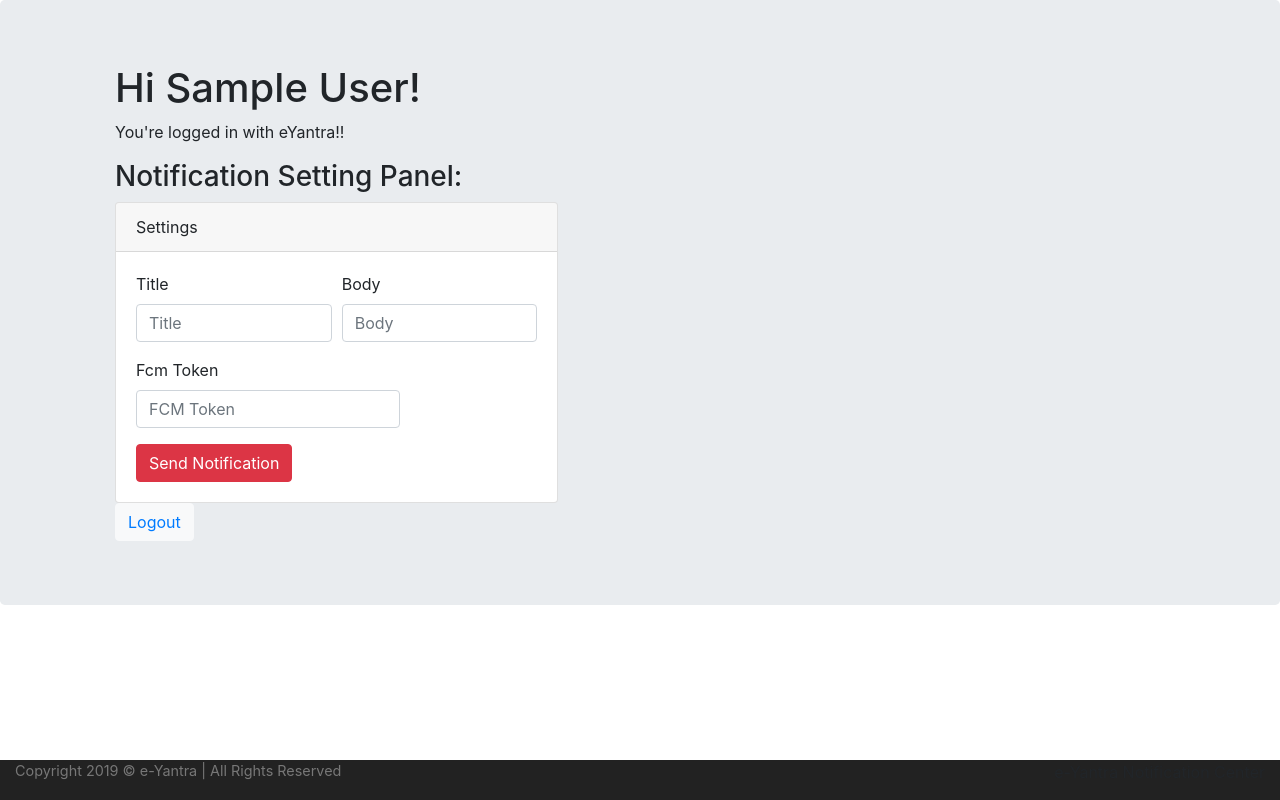
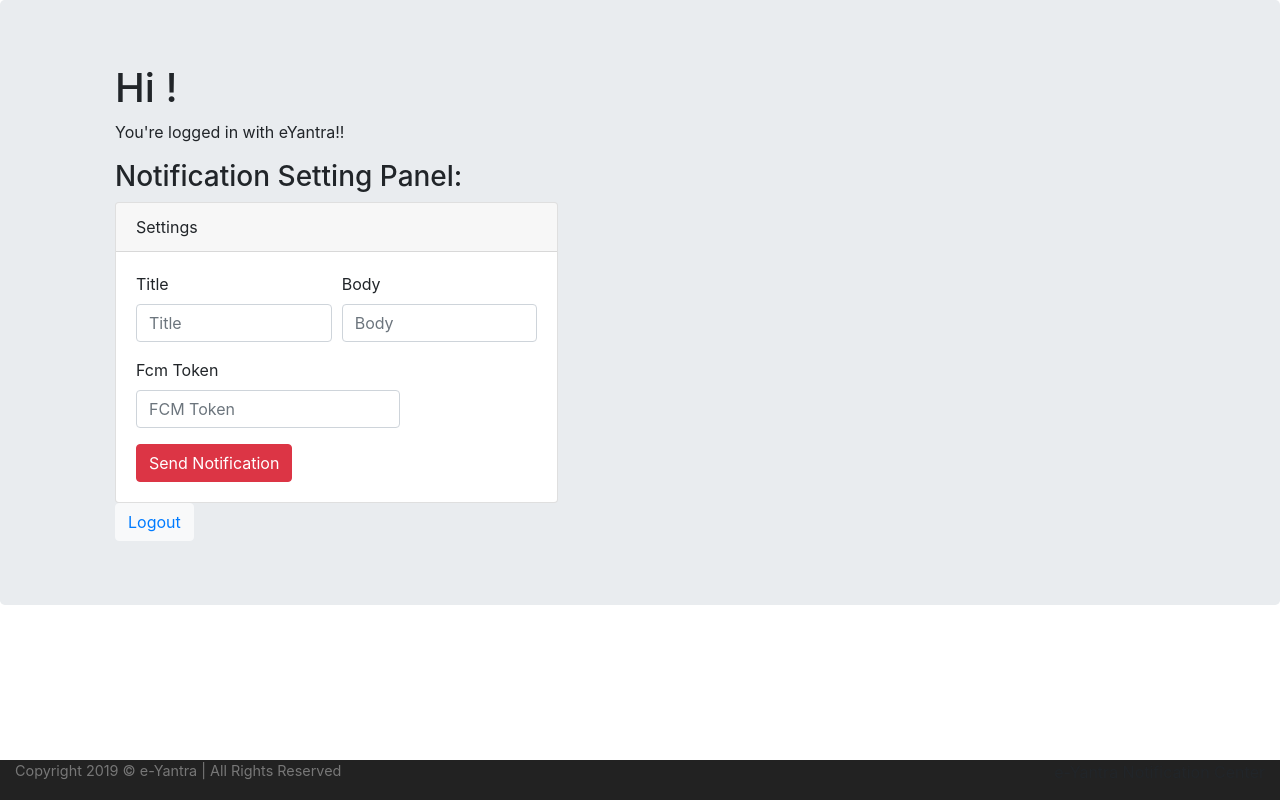
Before and after one commit to sharadm20/eyantra_admin_cli, a React app: page / in a window 1280 px wide. Built offline with nearby package versions, Linux system fonts and the light colour scheme; sample sign-in values are in the browser's storage.

Commit message:
firtname

```diff
--- a/src/HomePage/HomePage.jsx
+++ b/src/HomePage/HomePage.jsx
@@ -51,7 +51,7 @@ class HomePage extends React.Component {
         const { title, message, fcm_token,submitted } = this.state;
         return (
             <div className="col-md-8 col-md-offset-2">
-                <h1>Hi {user.user.name}!</h1>
+                <h1>Hi {user.user.firstname}!</h1>
                 <p>You're logged in with eYantra!!</p>
                 <h3>Notification Setting Panel:</h3>
                 <div className="card">
```
